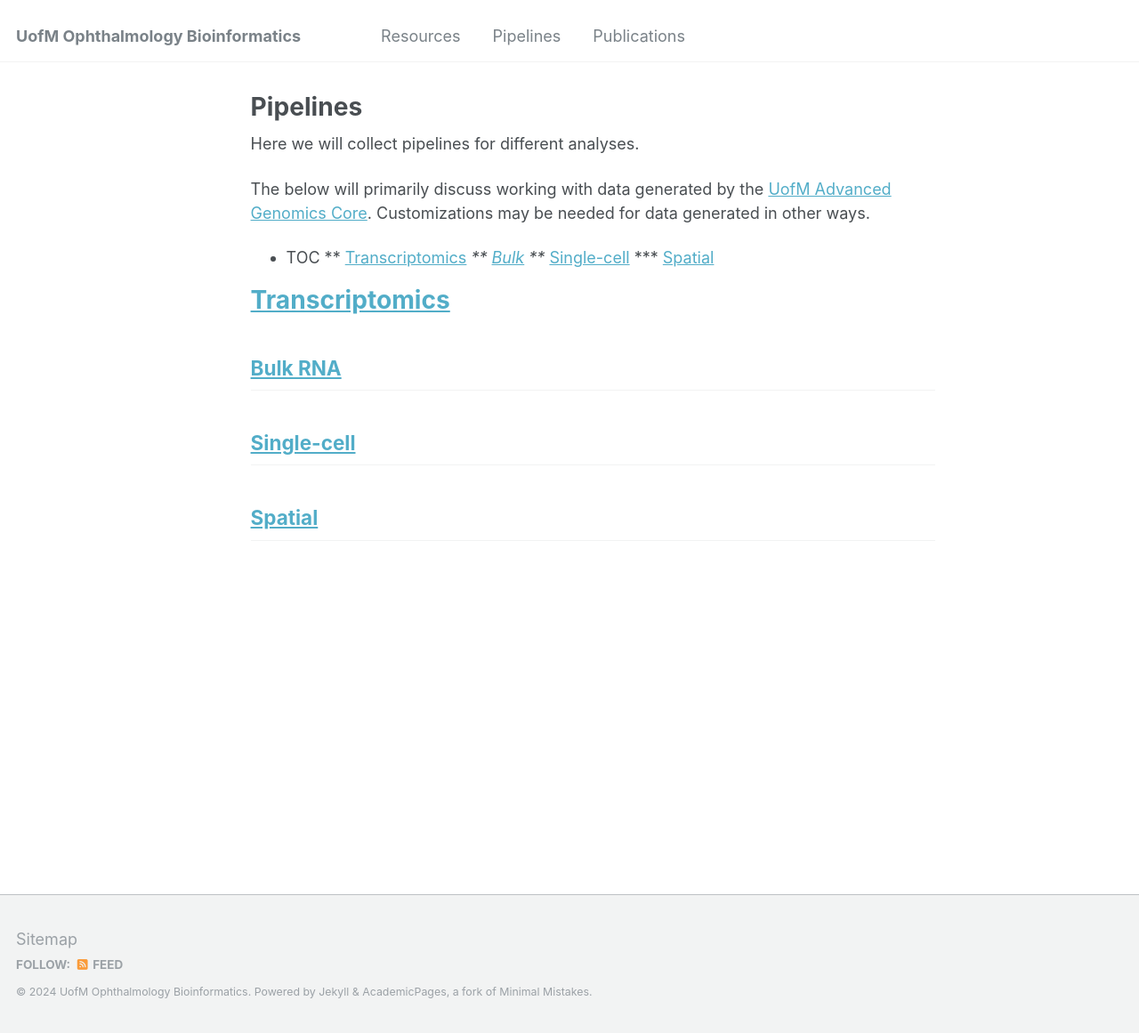
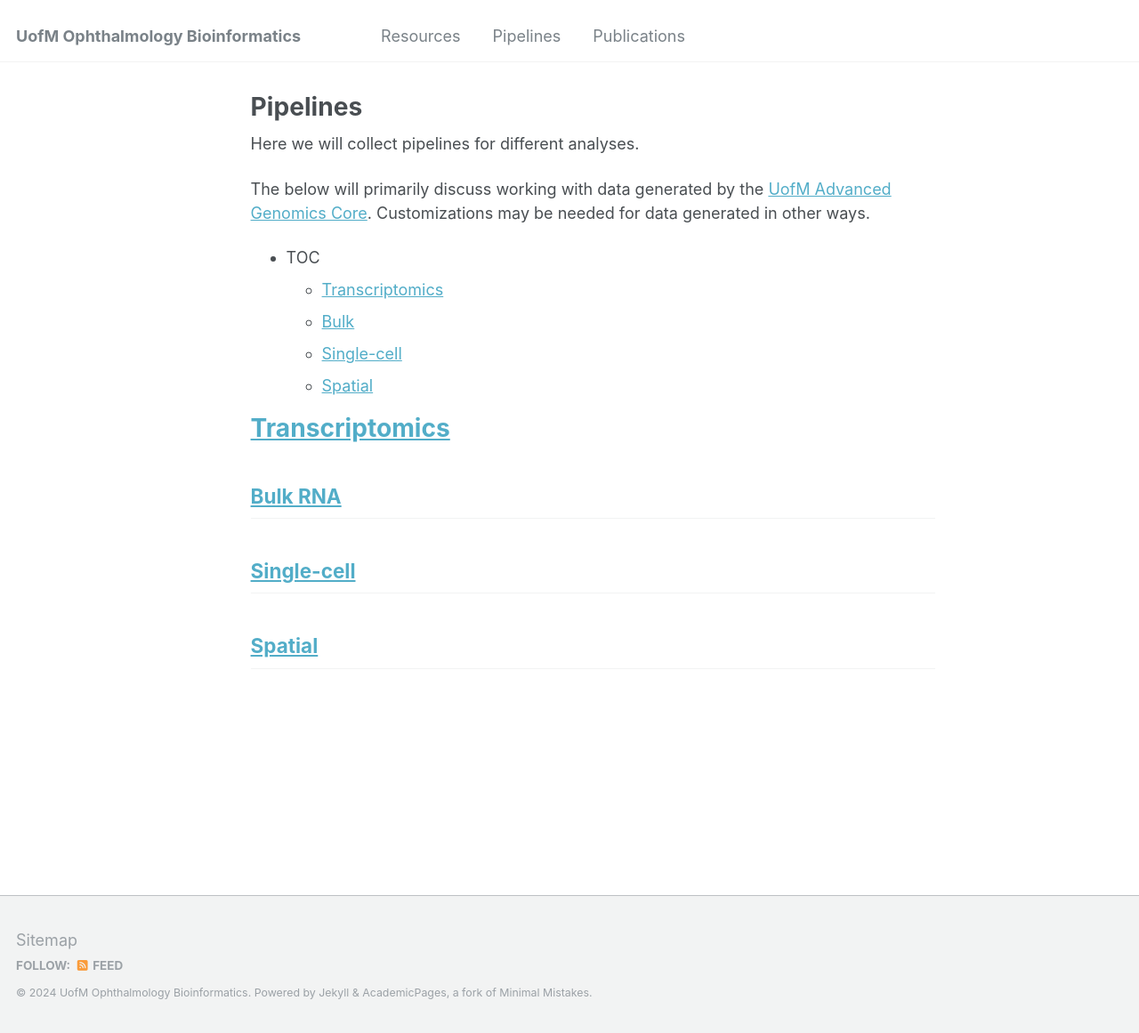
Before and after one commit to UofM-Ophthalmology/UofM-Ophthalmology.github.io, a Jekyll site: the page built from _pages/pipelines.md, in a window 1280 px wide and 1161 px high. Shown: the whole window at 89% size. Built offline with Jekyll 4.4.1, drawn with Linux system fonts in a browser that asks for light colours.

Commit message:
list fix

```diff
--- a/_pages/pipelines.md
+++ b/_pages/pipelines.md
@@ -12,10 +12,10 @@
 The below will primarily discuss working with data generated by the [UofM Advanced Genomics Core](https://medresearch.umich.edu/office-research/about-office-research/biomedical-research-core-facilities/advanced-genomics-core). Customizations may be needed for data generated in other ways.
 
 * TOC
-** <a href="#transcriptomics">Transcriptomics</a>
-*** <a href="#bulk">Bulk</a>
-*** <a href="#scRNA">Single-cell</a>
-*** <a href="#spatial">Spatial</a>
+  * <a href="#transcriptomics">Transcriptomics</a>
+  * <a href="#bulk">Bulk</a>
+  * <a href="#scRNA">Single-cell</a>
+  * <a href="#spatial">Spatial</a>
 
 
 
```
